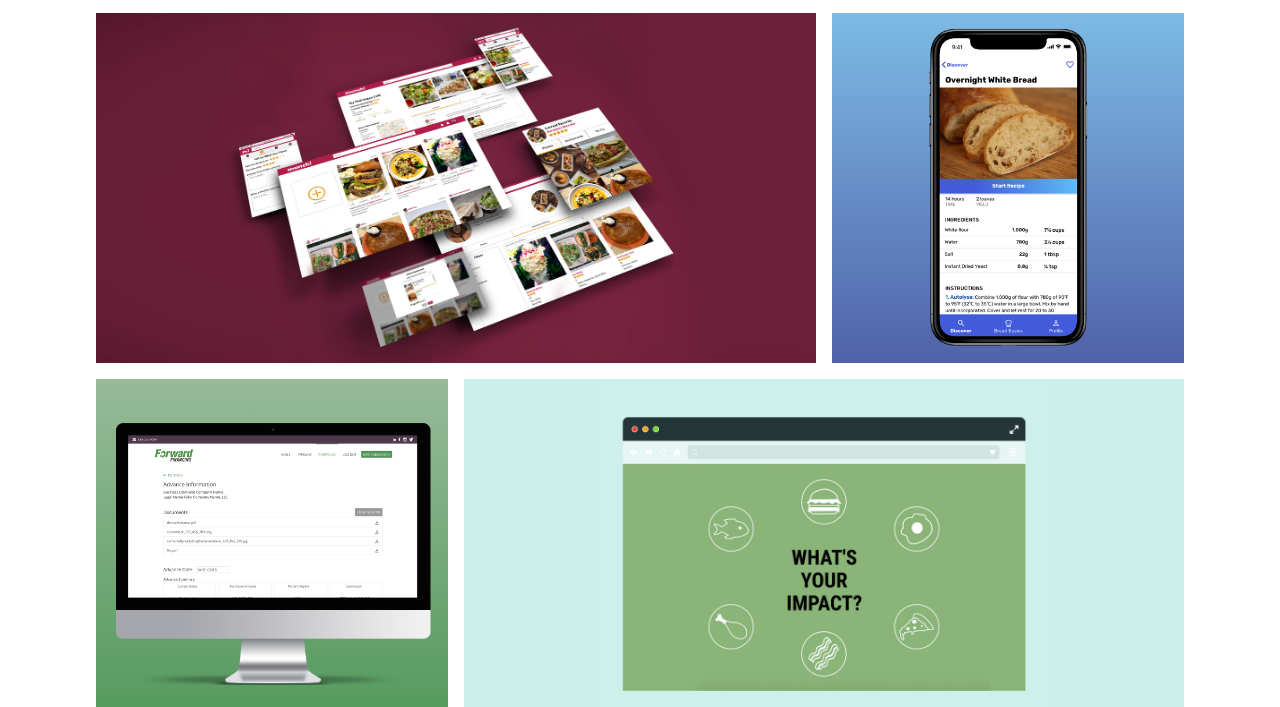
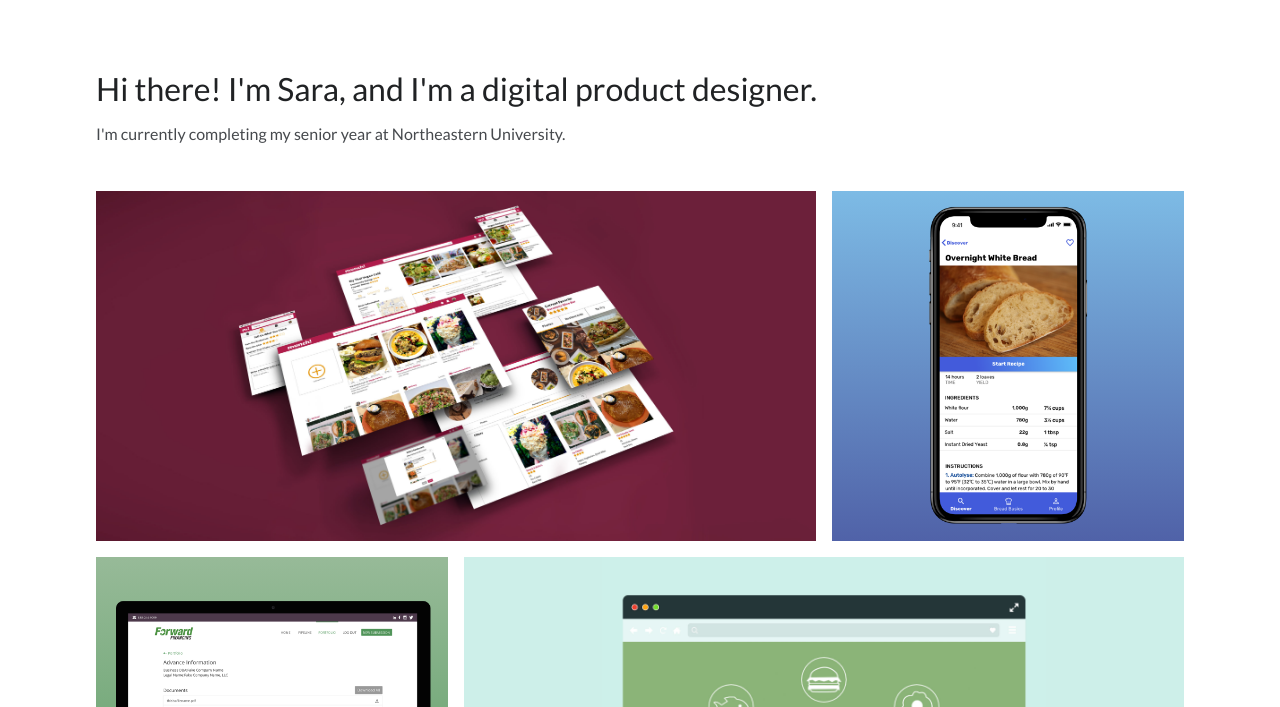
Before and after one commit to sarareich/sarareich.github.io, a React app: page / in a window 1280 px wide. Shown: the part 93-800 px from the top of the page. Built offline with nearby package versions, Linux system fonts and the light colour scheme; a web font is replaced by a local one.

Commit message:
New header (#29)
* home page description

* update packages

```diff
--- a/package.json
+++ b/package.json
@@ -10,11 +10,11 @@
     "react": "^16.4.0",
     "react-dom": "^16.4.0",
     "react-image-lightbox": "^5.0.0",
-    "react-responsive-carousel": "^3.1.41",
+    "react-responsive-carousel": "^3.1.43",
     "react-router": "^4.3.1",
     "react-router-dom": "^4.3.1",
     "react-scripts": "1.1.4",
-    "react-scroll-up-button": "^1.6.0"
+    "react-scroll-up-button": "^1.6.4"
   },
   "scripts": {
     "build-css": "node-sass-chokidar src/ -o src/",
--- a/src/components/HomePage/HomePage.js
+++ b/src/components/HomePage/HomePage.js
@@ -29,6 +29,10 @@ class HomePage extends React.Component {
   render() {
     return (
       <div className="portfolio-home page">
+        <div className="header-description">
+          <h3 className="heading-2 lato title-case">Hi there! I'm Sara, and I'm a digital product designer.</h3>
+          <p>I'm currently completing my senior year at Northeastern University.</p>
+        </div>
         <div className="portfolio-content">
           {this.renderImage("two-thirds", "work/munch", "", MunchHero, "Munch", "non-responsive")}
           {this.renderImage("one-third", "work/dough", "blue-gradient", DoughHome, "Dough", "")}
--- a/src/components/HomePage/HomePage.scss
+++ b/src/components/HomePage/HomePage.scss
@@ -89,3 +89,12 @@
   transition: transform .3s ease-out, opacity .3s ease-out;
   // padding: 0 0 1rem 1rem;
 }
+
+.header-description {
+  margin-top: 4.5rem;
+  margin-bottom: 3rem;
+
+  .heading-2 {
+    margin-bottom: 1rem;
+  }
+}
--- a/src/styles/styles.scss
+++ b/src/styles/styles.scss
@@ -47,6 +47,14 @@ body {
 
 .heading-2 {
   font-size: 1.999rem;
+
+  &.lato {
+    font-family: 'Lato', sans-serif;
+  }
+
+  &.title-case {
+    text-transform: none;
+  }
 }
 
 .heading-3 {
```
Also changed, not shown: 1 other file.
